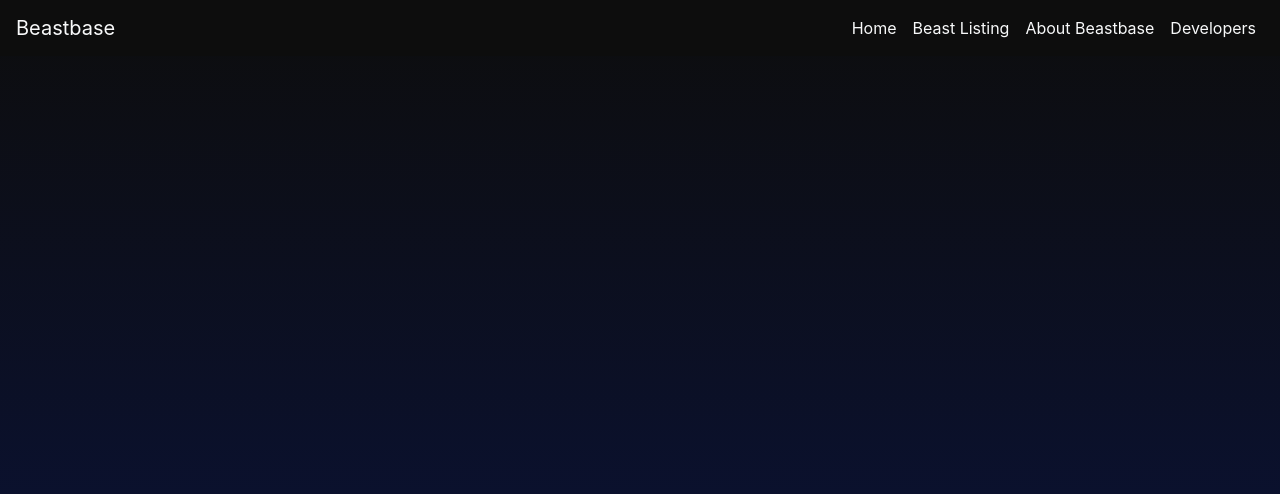
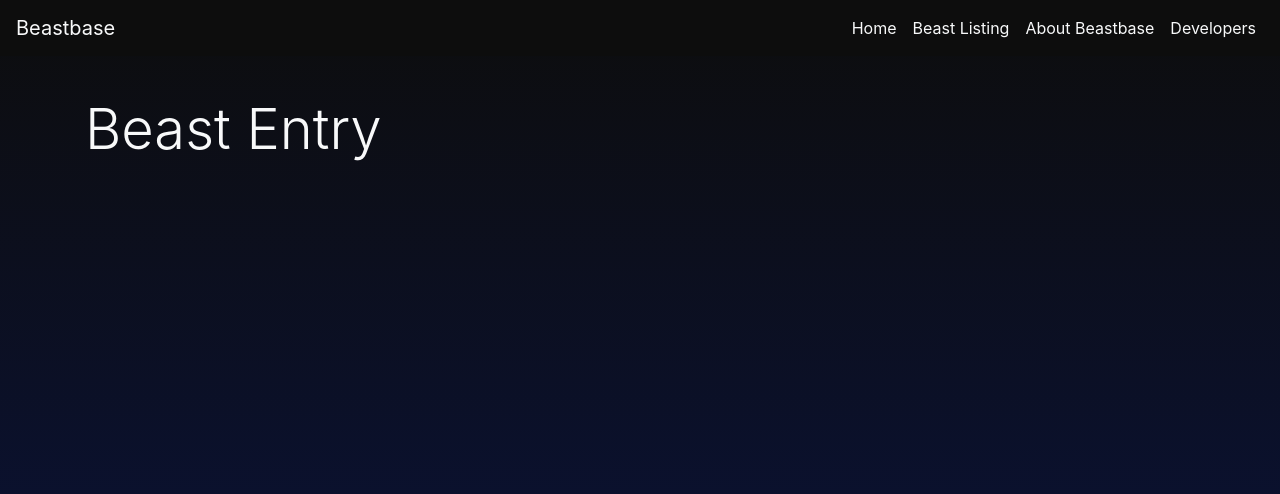
Before and after one commit to floh1695/Beastbase, a React (Create React App) app in the folder Web/Beastbase/: page /beast-entry in a window 1280 px wide. Shown: the top 494 px of the page. Built offline with nearby package versions, Linux system fonts and the light colour scheme.

Commit message:
Added 'beast-entry' page to routes

```diff
--- a/Web/Beastbase/src/App.js
+++ b/Web/Beastbase/src/App.js
@@ -2,6 +2,7 @@ import React, { Component } from "react";
 import { BrowserRouter as Router, Route, Switch } from "react-router-dom";
 import Navbar from "./components/layout/Navbar";
 import BeastListing from "./components/pages/BeastListing";
+import BeastEntry from "./components/pages/BeastEntry";
 import AboutApp from "./components/pages/AboutApp";
 import AboutDevs from "./components/pages/AboutDevs";
 import Register from "./components/pages/Register";
@@ -22,6 +23,7 @@ class App extends Component {
             <Switch>
               <Route exact path="/" component={RegisterLogin} />
               <Route exact path="/beast-listing" component={BeastListing} />
+              <Route exact path="/beast-entry" component={BeastEntry} />
               <Route exact path="/about-beastbase" component={AboutApp} />
               <Route exact path="/developers" component={AboutDevs} />
               <Route exact path="/register" component={Register} />
--- /dev/null
+++ b/Web/Beastbase/src/components/pages/BeastEntry.js
@@ -0,0 +1,11 @@
+import React from 'react'
+
+export default function BeastEntry() {
+    return (
+        <div className="pt-5">
+            <div className="container text-light text-left">
+                <h2 className="display-4 mt-5 mb-4">Beast Entry</h2>
+            </div>
+        </div>
+    )
+}
```
Also changed, not shown: Web/Beastbase/src/components/pages/AnimalEntries.js (deleted).
